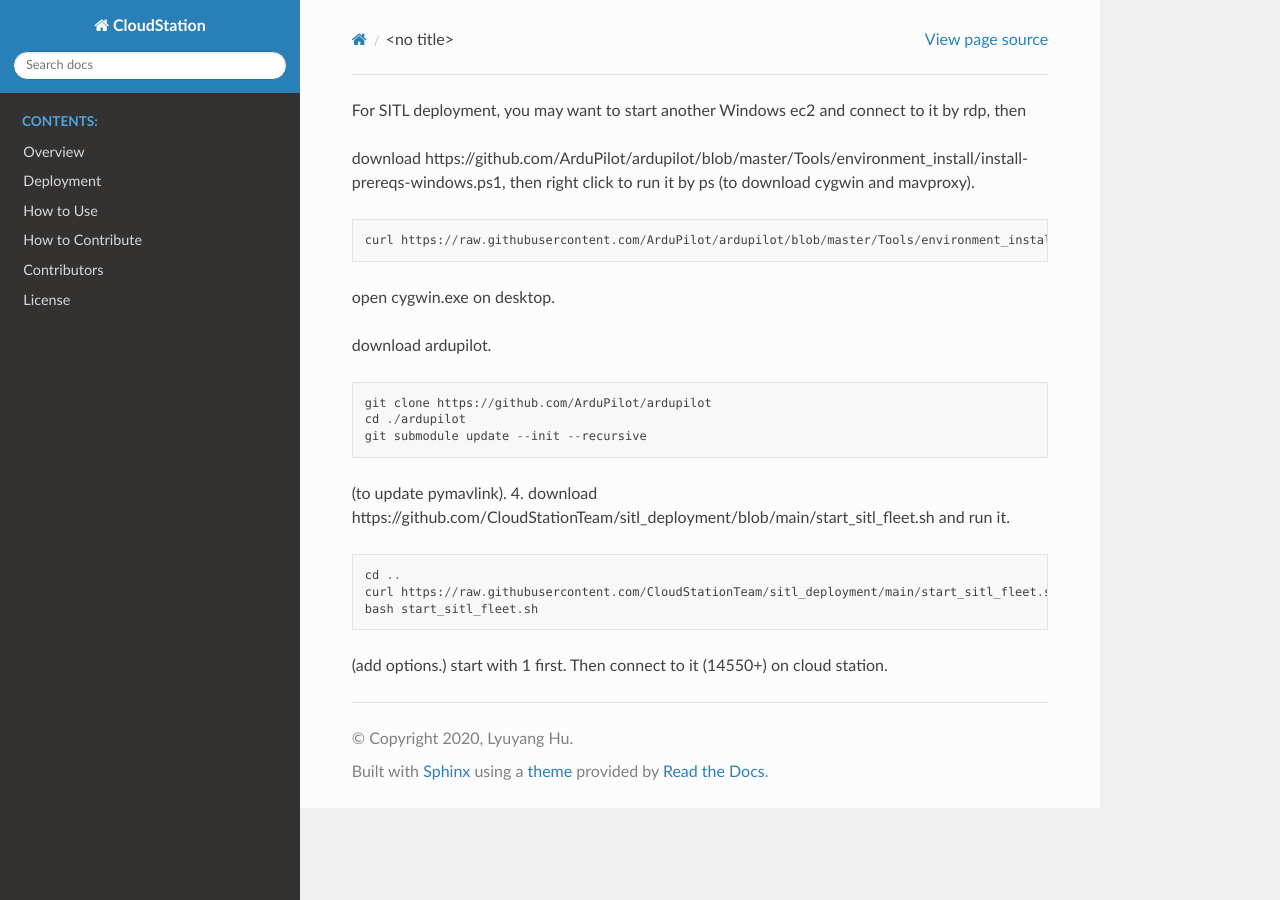
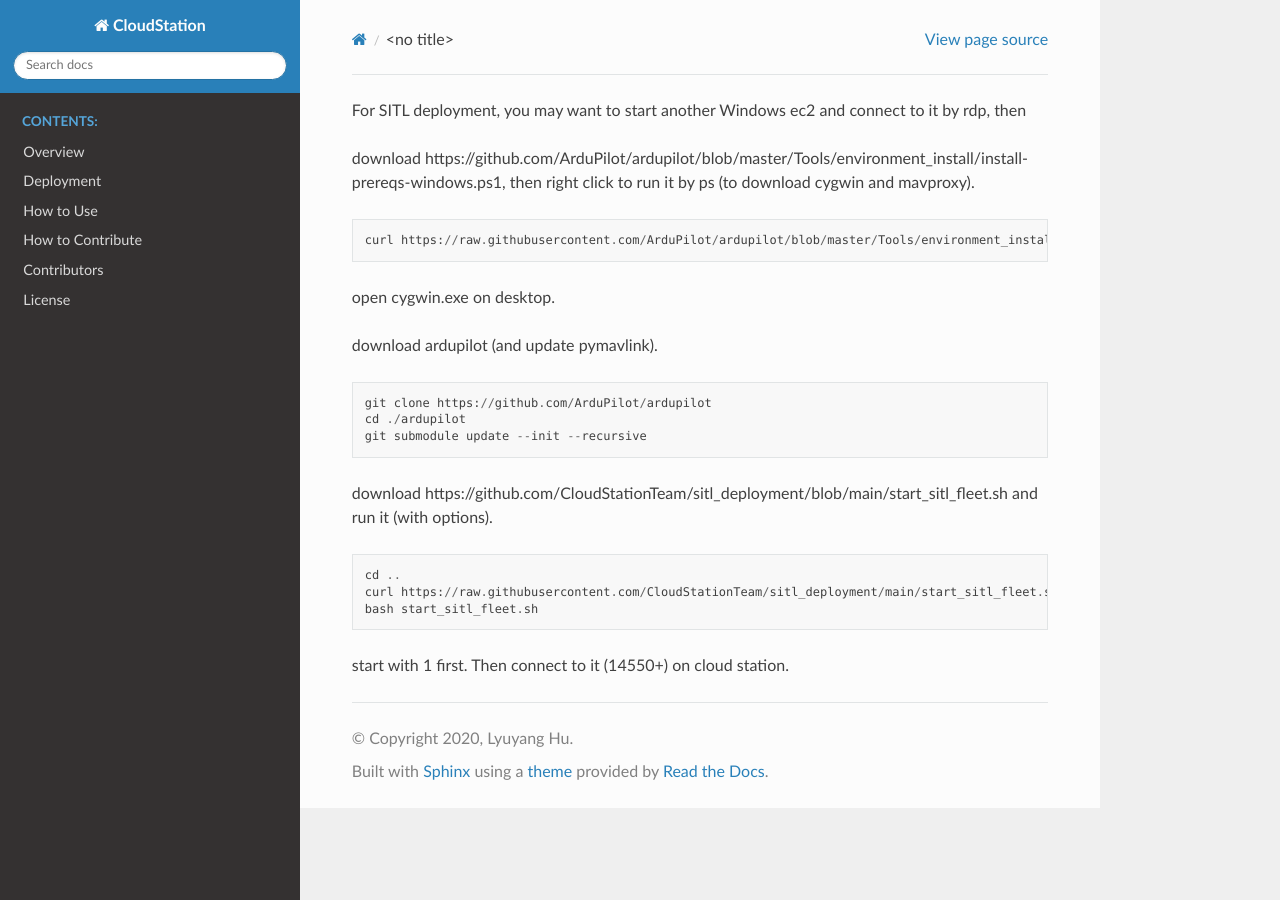
Before and after one commit to CloudStationTeam/docs, a Sphinx documentation site: the page built from source/sitl.md, in a window 1280 px wide. Built offline with Sphinx 7.4.7 and the Read the Docs theme 2.0.0, drawn with Linux system fonts in a browser that asks for light colours.

Commit message:
Update sitl.md

````diff
--- a/source/sitl.md
+++ b/source/sitl.md
@@ -4,19 +4,17 @@ For SITL deployment, you may want to start another Windows ec2 and connect to it
 curl https://raw.githubusercontent.com/ArduPilot/ardupilot/blob/master/Tools/environment_install/install-prereqs-windows.ps1
 ```
 2. open cygwin.exe on desktop.
-3. download ardupilot.
+3. download ardupilot (and update pymavlink).
 ```
 git clone https://github.com/ArduPilot/ardupilot
 cd ./ardupilot
 git submodule update --init --recursive
 ```
-(to update pymavlink).
-4. download https://github.com/CloudStationTeam/sitl_deployment/blob/main/start_sitl_fleet.sh and run it.
+4. download https://github.com/CloudStationTeam/sitl_deployment/blob/main/start_sitl_fleet.sh and run it (with options).
 ```
 cd ..
 curl https://raw.githubusercontent.com/CloudStationTeam/sitl_deployment/main/start_sitl_fleet.sh
 bash start_sitl_fleet.sh
 ```
-(add options.)
 start with 1 first.
 Then connect to it (14550+) on cloud station.
````
